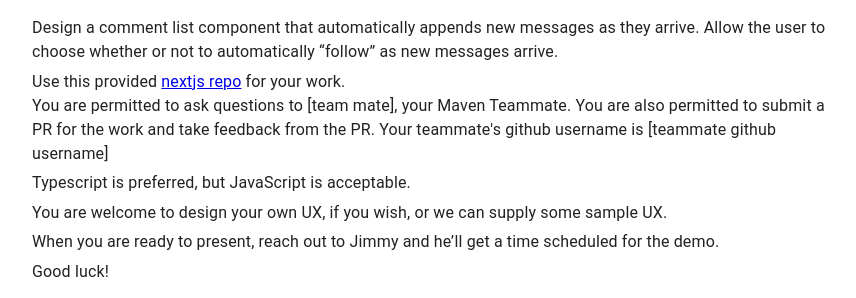
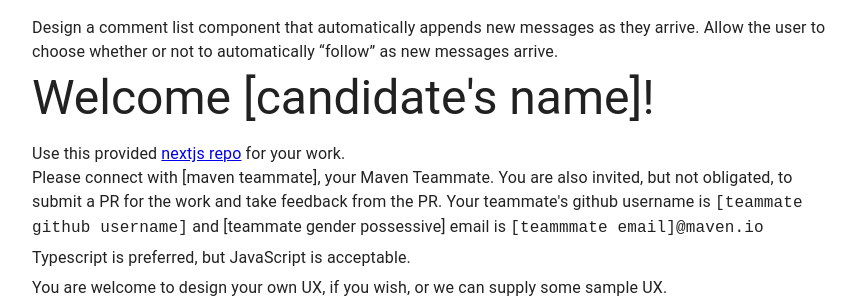
Before and after one commit to vladimirilic303/vladimirilic-web-kokanee, a Next.js app: page / in a window 1280 px wide. Shown: the part 402-700 px from the top of the page, without its empty margins (208-1064 px from the left). Built offline with nearby package versions, Linux system fonts and the light colour scheme.

Commit message:
more templatizing

```diff
--- a/pages/index.tsx
+++ b/pages/index.tsx
@@ -36,13 +36,18 @@ const Home = () => {
         Design a comment list component that automatically appends new messages as they arrive. Allow the user to choose
         whether or not to automatically “follow” as new messages arrive.
       </Typography>
+      <Typography gutterBottom variant="h3">
+        Welcome [candidate's name]!
+      </Typography>
       <Typography variant="body1">
         Use this provided <a href="https://github.com/themaven-net/web-kokanee-[candidate]">nextjs repo</a> for your
         work.
       </Typography>
       <Typography gutterBottom variant="body1">
-        You are permitted to ask questions to [team mate], your Maven Teammate. You are also permitted to submit a PR
-        for the work and take feedback from the PR. Your teammate's github username is [teammate github username]
+        Please connect with [maven teammate], your Maven Teammate. You are also invited, but not obligated, to submit a
+        PR for the work and take feedback from the PR. Your teammate's github username is{' '}
+        <code>[teammate github username]</code> and [teammate gender possessive] email is{' '}
+        <code>[teammmate email]@maven.io</code>
       </Typography>
       <Typography gutterBottom variant="body1">
         Typescript is preferred, but JavaScript is acceptable.
```
